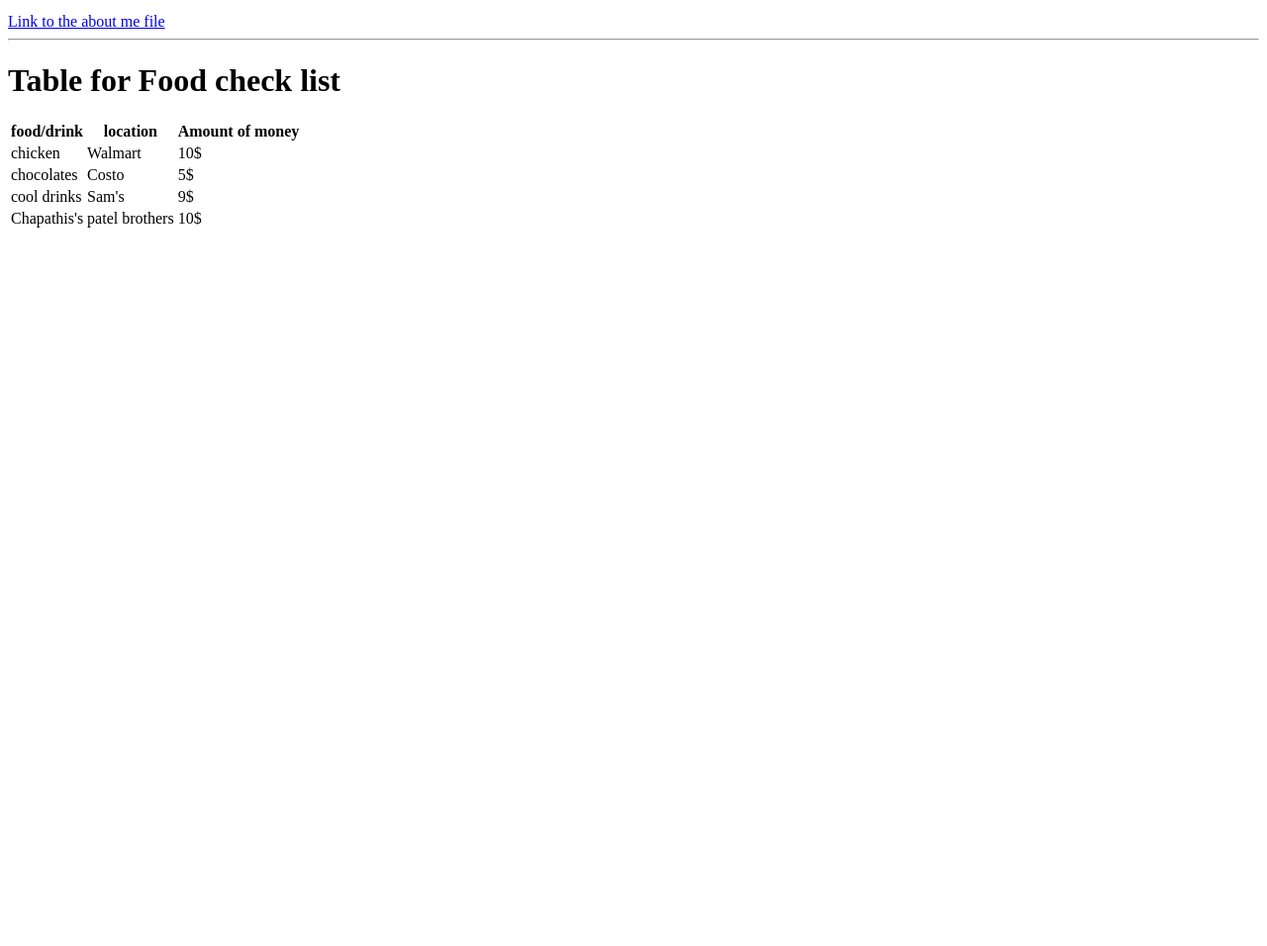
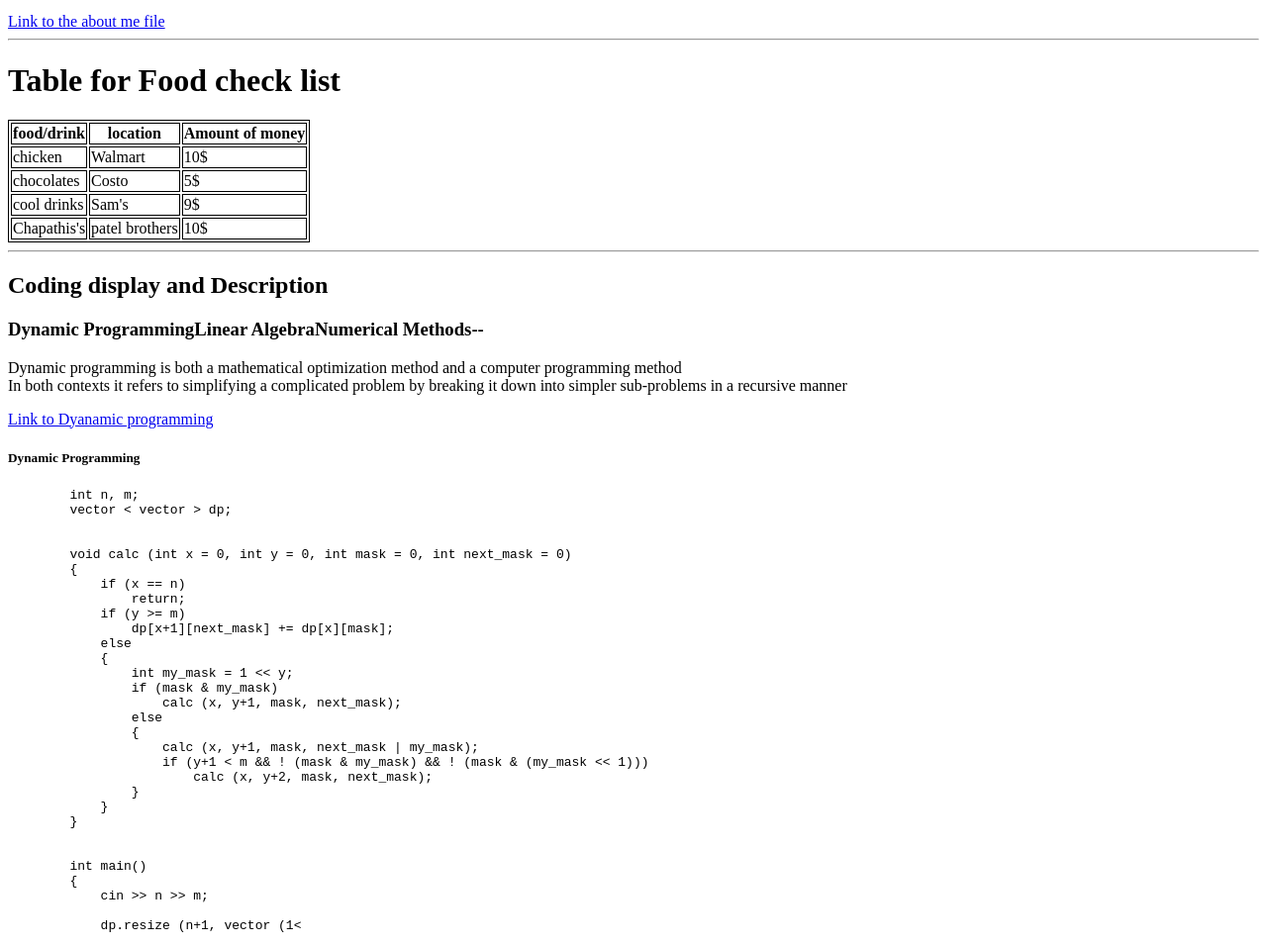
Before and after one commit to manojkota3363/Index, a plain HTML site: page index.html in a window 1280 px wide. Shown: the part 615-1571 px from the top of the page at 99% size. Before the commit the page ends 856 px from the top, so only its background shows below. Drawn offline with Linux system fonts and the light colour scheme.

Commit message:
Update index.html

```diff
--- a/index.html
+++ b/index.html
@@ -4,6 +4,11 @@
 <title>Manoj Kota</title>
 
 </header>Web applications </header>
+<style>
+    table, th, td {
+      border: 1px solid black;
+    }
+    </style>
 </head>
 <body>
 <header>Manoj Kota</header>
@@ -71,6 +76,57 @@ It has many tourist places to visit</p>
         <td>10$</td>
     </tr>
 </table>
+<section>
+    <hr>
+    <h1>Coding display and Description</h1>
+    <h3>Dynamic ProgrammingLinear AlgebraNumerical Methods--</h3>
+    <blockqoute cite="https://en.wikipedia.org/wiki/Dynamic_programming">Dynamic programming is both a mathematical optimization method and a computer programming method
+        <br>In both contexts it refers to simplifying a complicated problem by breaking it down into simpler sub-problems in a recursive manner
+    </blockqoute>
+    <br>
+    <p></p><a href="https://en.wikipedia.org/wiki/Dynamic_programming">Link to Dyanamic programming</a><p></p>
+    <h5>Dynamic Programming</h5>
+    <pre>
+        int n, m;
+        vector < vector<long long> > dp;
+
+
+        void calc (int x = 0, int y = 0, int mask = 0, int next_mask = 0)
+        {
+            if (x == n)
+                return;
+            if (y >= m)
+                dp[x+1][next_mask] += dp[x][mask];
+            else
+            {
+                int my_mask = 1 << y;
+                if (mask & my_mask)
+                    calc (x, y+1, mask, next_mask);
+                else
+                {
+                    calc (x, y+1, mask, next_mask | my_mask);
+                    if (y+1 < m && ! (mask & my_mask) && ! (mask & (my_mask << 1)))
+                        calc (x, y+2, mask, next_mask);
+                }
+            }
+        }
+
+
+        int main()
+        {
+            cin >> n >> m;
+
+            dp.resize (n+1, vector<long long> (1<<m));
+            dp[0][0] = 1;
+            for (int x=0; x<n; ++x)
+                for (int mask=0; mask<(1<<m); ++mask)
+                    calc (x, 0, mask, 0);
+
+            cout << dp[n][0];
+
+        }
+</pre>
+</section>
 
 
 
```
